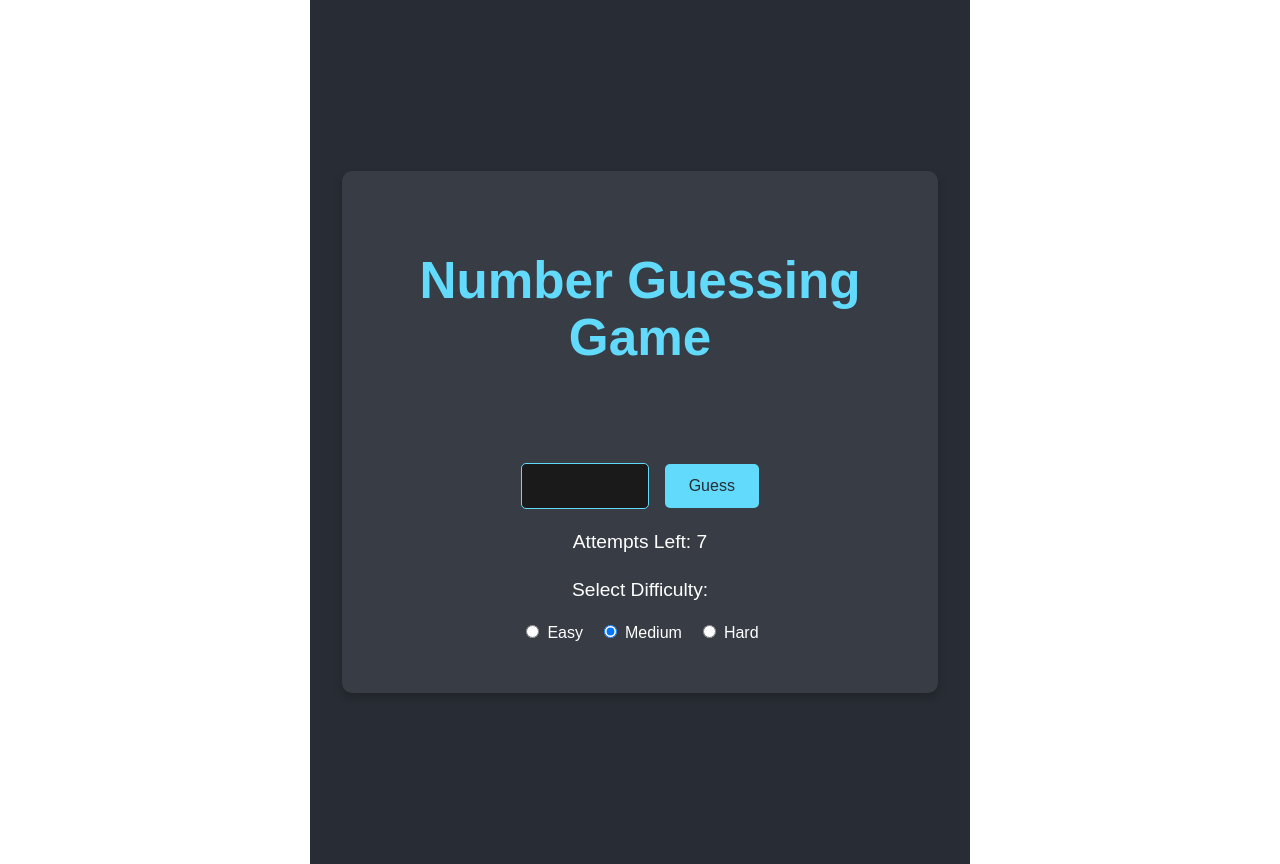
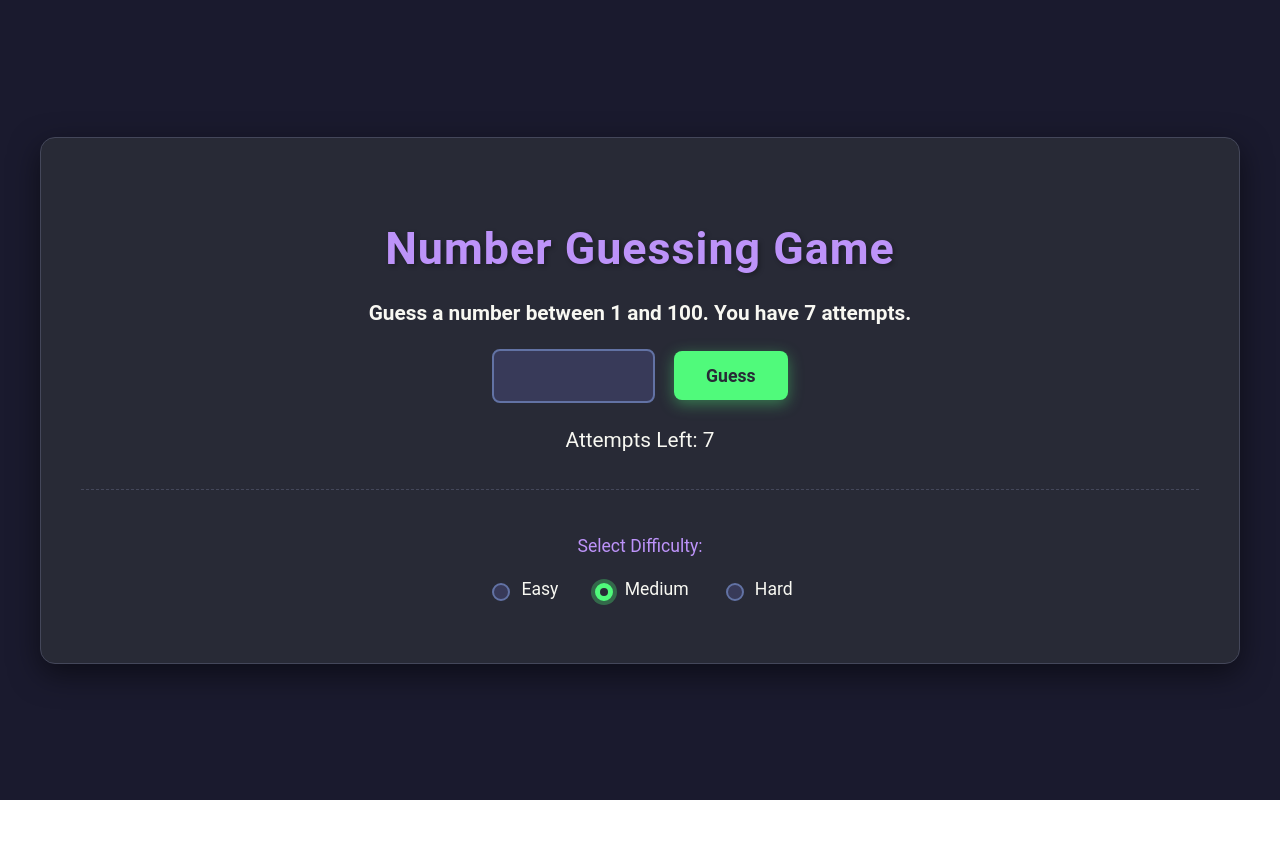
Before and after one commit to cimthog/number-guess-game, a React (Vite) app: page / in a window 1280 px wide. After the commit the page ends 800 px from the top, so only its background shows below. Built offline with nearby package versions, Linux system fonts and the light colour scheme.

Commit message:
feat: Enhance game interface design with modern styling and animations

```diff
--- a/src/App.css
+++ b/src/App.css
@@ -1,87 +1,183 @@
+/* General Body and Container Styles */
+body {
+  margin: 0;
+  font-family: 'Roboto', sans-serif;
+  -webkit-font-smoothing: antialiased;
+  -moz-osx-font-smoothing: grayscale;
+  background-color: #1a1a2e;
+  color: #e0e0e0;
+  display: flex;
+  justify-content: center;
+  align-items: center;
+  min-height: 100vh;
+  overflow: hidden; /* Prevent scrollbar from animation */
+}
+
 #root {
-  max-width: 1280px;
-  margin: 0 auto;
+  width: 100%;
+  max-width: 1200px;
   padding: 2rem;
   text-align: center;
-  font-family: 'Arial', sans-serif;
-  background-color: #282c34;
-  color: white;
-  min-height: 100vh;
-  display: flex;
-  flex-direction: column;
-  align-items: center;
-  justify-content: center;
 }
 
 .game-container {
-  background-color: #383c44;
-  padding: 3rem;
-  border-radius: 10px;
-  box-shadow: 0 4px 8px rgba(0, 0, 0, 0.2);
-  width: 90%;
-  max-width: 500px;
+  background-color: #282a36;
+  padding: 3.5rem 2.5rem;
+  border-radius: 15px;
+  box-shadow: 0 10px 30px rgba(0, 0, 0, 0.5);
+  border: 1px solid #44475a;
+  transition: all 0.3s ease-in-out;
 }
 
+.game-container:hover {
+  box-shadow: 0 15px 40px rgba(0, 0, 0, 0.7);
+}
+
+/* Typography */
 h1 {
-  color: #61dafb;
+  color: #bd93f9;
   margin-bottom: 1.5rem;
+  font-size: 2.8em;
+  font-weight: 700;
+  letter-spacing: 1px;
+  text-shadow: 2px 2px 5px rgba(0, 0, 0, 0.3);
 }
 
 p {
-  font-size: 1.2rem;
+  font-size: 1.3rem;
+  margin-bottom: 1.2rem;
+  line-height: 1.6;
+  color: #f8f8f2;
+}
+
+/* Input and Button Styles */
+input[type="number"] {
+  padding: 0.9rem 1.2rem;
+  font-size: 1.1rem;
+  border-radius: 8px;
+  border: 2px solid #6272a4;
+  margin-right: 1.2rem;
+  background-color: #383a59;
+  color: #f8f8f2;
+  width: 120px;
+  text-align: center;
+  transition: all 0.3s ease;
+}
+
+input[type="number"]:focus {
+  outline: none;
+  border-color: #bd93f9;
+  box-shadow: 0 0 0 3px rgba(189, 147, 249, 0.4);
+}
+
+button {
+  padding: 0.9rem 2rem;
+  font-size: 1.1rem;
+  border-radius: 8px;
+  border: none;
+  background-color: #50fa7b;
+  color: #282a36;
+  cursor: pointer;
+  transition: all 0.3s ease;
+  font-weight: 600;
+  box-shadow: 0 4px 15px rgba(80, 250, 123, 0.4);
+}
+
+button:hover {
+  background-color: #8be9fd;
+  color: #282a36;
+  transform: translateY(-2px);
+  box-shadow: 0 6px 20px rgba(139, 233, 253, 0.6);
+}
+
+button:disabled {
+  background-color: #44475a;
+  cursor: not-allowed;
+  transform: none;
+  box-shadow: none;
+  color: #999;
+}
+
+/* Difficulty Selection */
+.difficulty-selection {
+  margin-top: 2rem;
+  padding-top: 1.5rem;
+  border-top: 1px dashed #44475a;
+}
+
+.difficulty-selection p {
+  font-size: 1.1em;
+  color: #bd93f9;
   margin-bottom: 1rem;
 }
 
-input[type="number"] {
-  padding: 0.8rem;
-  font-size: 1rem;
-  border-radius: 5px;
-  border: 1px solid #61dafb;
-  margin-right: 1rem;
-  background-color: #1a1a1a;
-  color: white;
-  width: 100px;
-  text-align: center;
+.difficulty-selection label {
+  margin: 0 1rem;
+  font-size: 1.1rem;
+  cursor: pointer;
+  display: inline-flex;
+  align-items: center;
+  color: #f8f8f2;
+  transition: color 0.3s ease;
 }
 
-button {
-  padding: 0.8rem 1.5rem;
-  font-size: 1rem;
-  border-radius: 5px;
-  border: none;
-  background-color: #61dafb;
-  color: #282c34;
-  cursor: pointer;
-  transition: background-color 0.3s ease;
-}
-
-button:hover {
-  background-color: #21a1f1;
-}
-
-button:disabled {
-  background-color: #4a4a4a;
-  cursor: not-allowed;
-}
-
-.difficulty-selection label {
-  margin: 0 0.5rem;
-  font-size: 1rem;
+.difficulty-selection label:hover {
+  color: #50fa7b;
 }
 
 .difficulty-selection input[type="radio"] {
-  margin-right: 0.5rem;
+  margin-right: 0.7rem;
+  appearance: none;
+  width: 18px;
+  height: 18px;
+  border-radius: 50%;
+  border: 2px solid #6272a4;
+  background-color: #383a59;
+  transition: all 0.3s ease;
+  position: relative;
+  top: 1px;
 }
 
-.feedback-message {
-  animation: fadeOut 3s forwards;
+.difficulty-selection input[type="radio"]:checked {
+  background-color: #50fa7b;
+  border-color: #50fa7b;
+  box-shadow: 0 0 0 4px rgba(80, 250, 123, 0.3);
 }
 
-@keyframes fadeOut {
+.difficulty-selection input[type="radio"]:checked::before {
+  content: '';
+  display: block;
+  width: 8px;
+  height: 8px;
+  background-color: #282a36;
+  border-radius: 50%;
+  position: absolute;
+  top: 50%;
+  left: 50%;
+  transform: translate(-50%, -50%);
+}
+
+/* Feedback Message Animations */
+.feedback-message {
+  font-weight: bold;
+  animation: feedbackAnimation 0.8s ease-out forwards;
+}
+
+.feedback-message.correct {
+  color: #50fa7b;
+}
+
+.feedback-message.wrong {
+  color: #ff5555;
+}
+
+@keyframes feedbackAnimation {
   0% {
-    opacity: 1;
+    opacity: 0;
+    transform: translateY(-20px);
   }
   100% {
-    opacity: 0;
+    opacity: 1;
+    transform: translateY(0);
   }
 }
--- a/src/Game.tsx
+++ b/src/Game.tsx
@@ -39,11 +39,11 @@ const Game: React.FC = () => {
   return (
     <div className="game-container">
       <h1>Number Guessing Game</h1>
-      <p className={gameState.feedback ? "feedback-message" : ""}>
+      <p className={`feedback-message ${gameState.feedback === 'Correct!' ? 'correct' : (gameState.feedback.includes('Too') ? 'wrong' : '')}`}>
         {gameState.feedback}
       </p>
       {!gameState.gameOver && (
-        <div>
+        <div className="input-section">
           <input
             type="number"
             value={guess}
@@ -55,15 +55,12 @@ const Game: React.FC = () => {
           </button>
         </div>
       )}
-      <p>Attempts Left: {gameState.attemptsLeft}</p>
-      {gameState.gameOver &&
-        (gameState.hasWon ? (
-          <p>You won!</p>
-        ) : (
-          <p>You lost! The secret number was {gameState.secretNumber}.</p>
-        ))}
+      <p className="attempts-left">Attempts Left: {gameState.attemptsLeft}</p>
       {gameState.gameOver && (
-        <button onClick={handleRestart}>Play Again</button>
+        <div className="game-over-message">
+          {gameState.hasWon ? <p>You won!</p> : <p>You lost! The secret number was {gameState.secretNumber}.</p>}
+          <button onClick={handleRestart}>Play Again</button>
+        </div>
       )}
       <div className="difficulty-selection">
         <p>Select Difficulty:</p>
```
